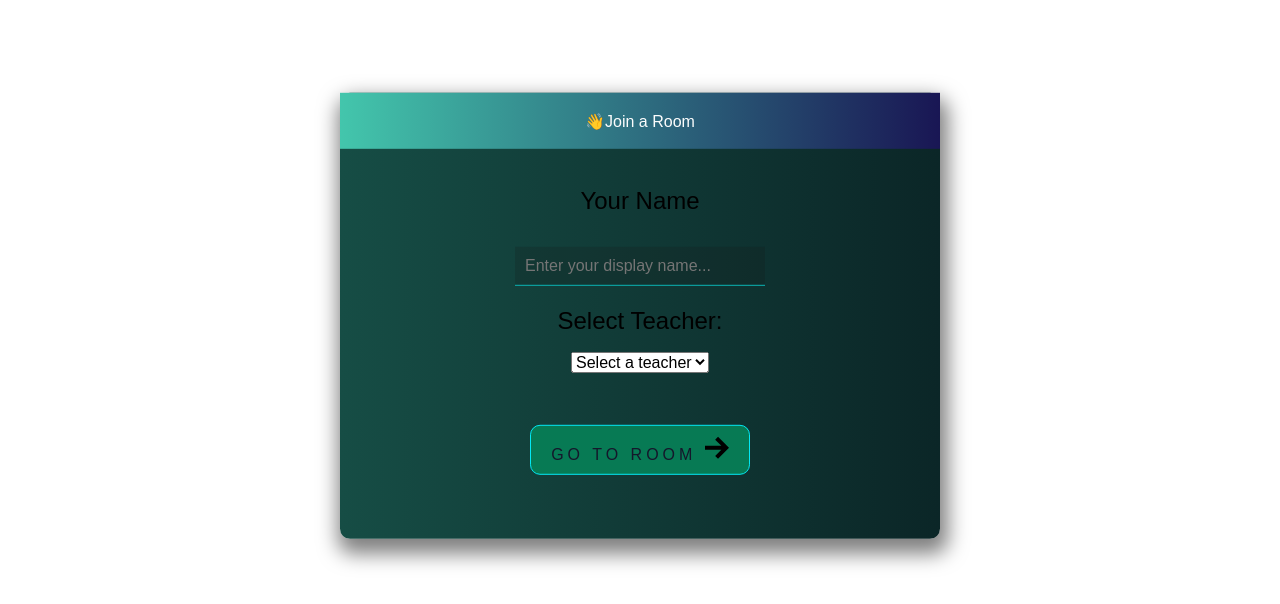
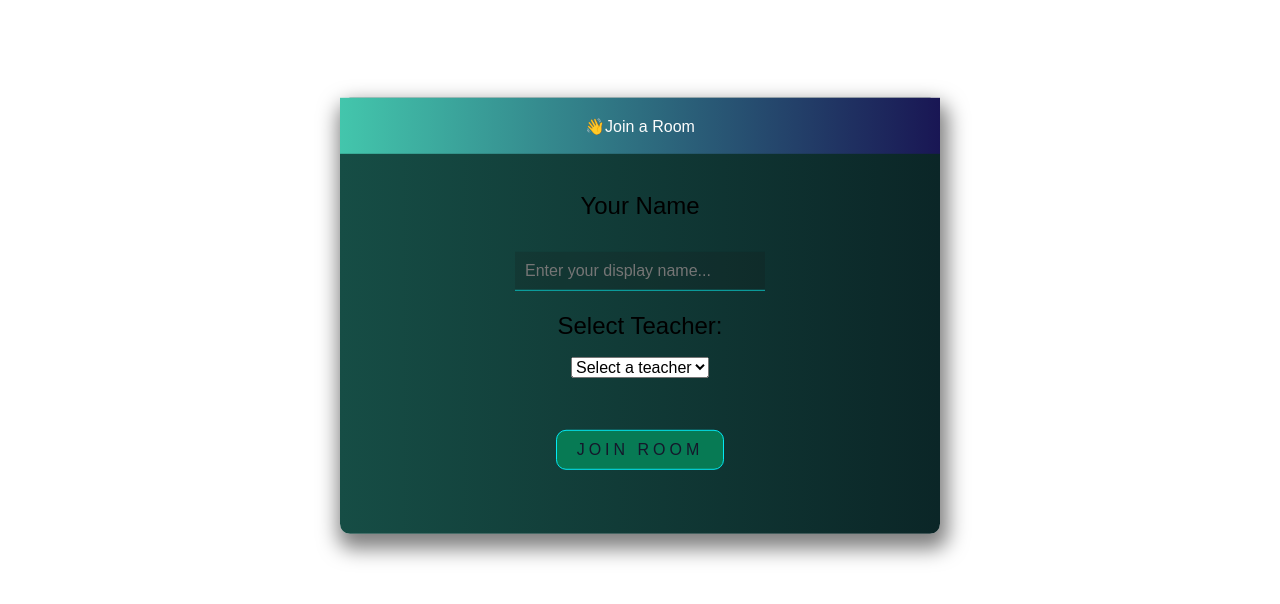
Before and after one commit to Geno419/LwB-be, a website: page public/lobby.html in a window 1280 px wide. Shown: the part 84-688 px from the top of the page. Drawn offline with nearby package versions, Linux system fonts and the light colour scheme; no server answers.

Commit message:
Update lobby.html

```diff
--- a/public/lobby.html
+++ b/public/lobby.html
@@ -58,17 +58,7 @@
 
           <div class="form__field__wrapper">
             <button type="submit">
-              Go to Room
-              <svg
-                xmlns="http://www.w3.org/2000/svg"
-                width="24"
-                height="24"
-                viewBox="0 0 24 24"
-              >
-                <path
-                  d="M13.025 1l-2.847 2.828 6.176 6.176h-16.354v3.992h16.354l-6.176 6.176 2.847 2.828 10.975-11z"
-                />
-              </svg>
+              Join Room
             </button>
           </div>
         </form>
```
